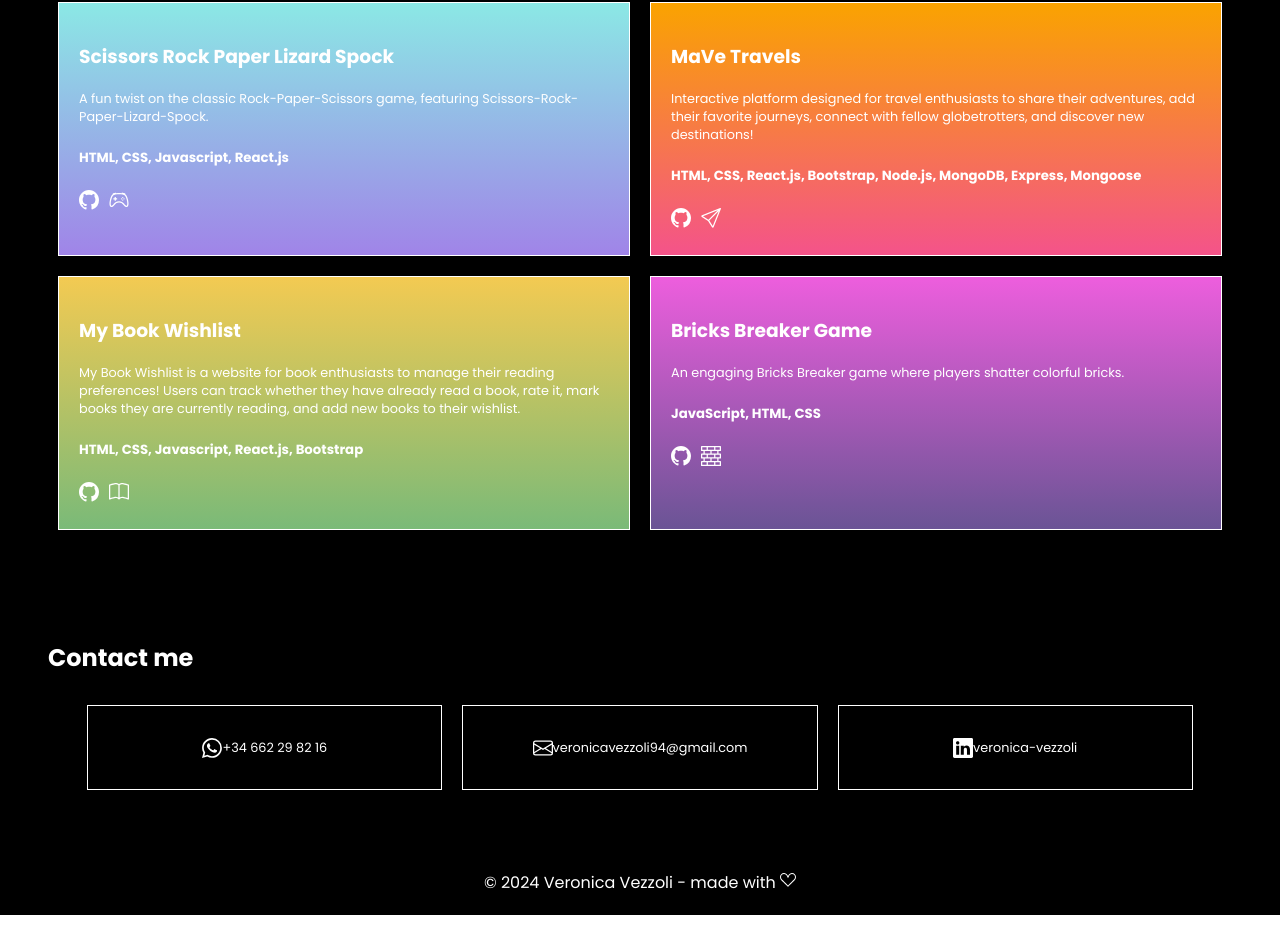
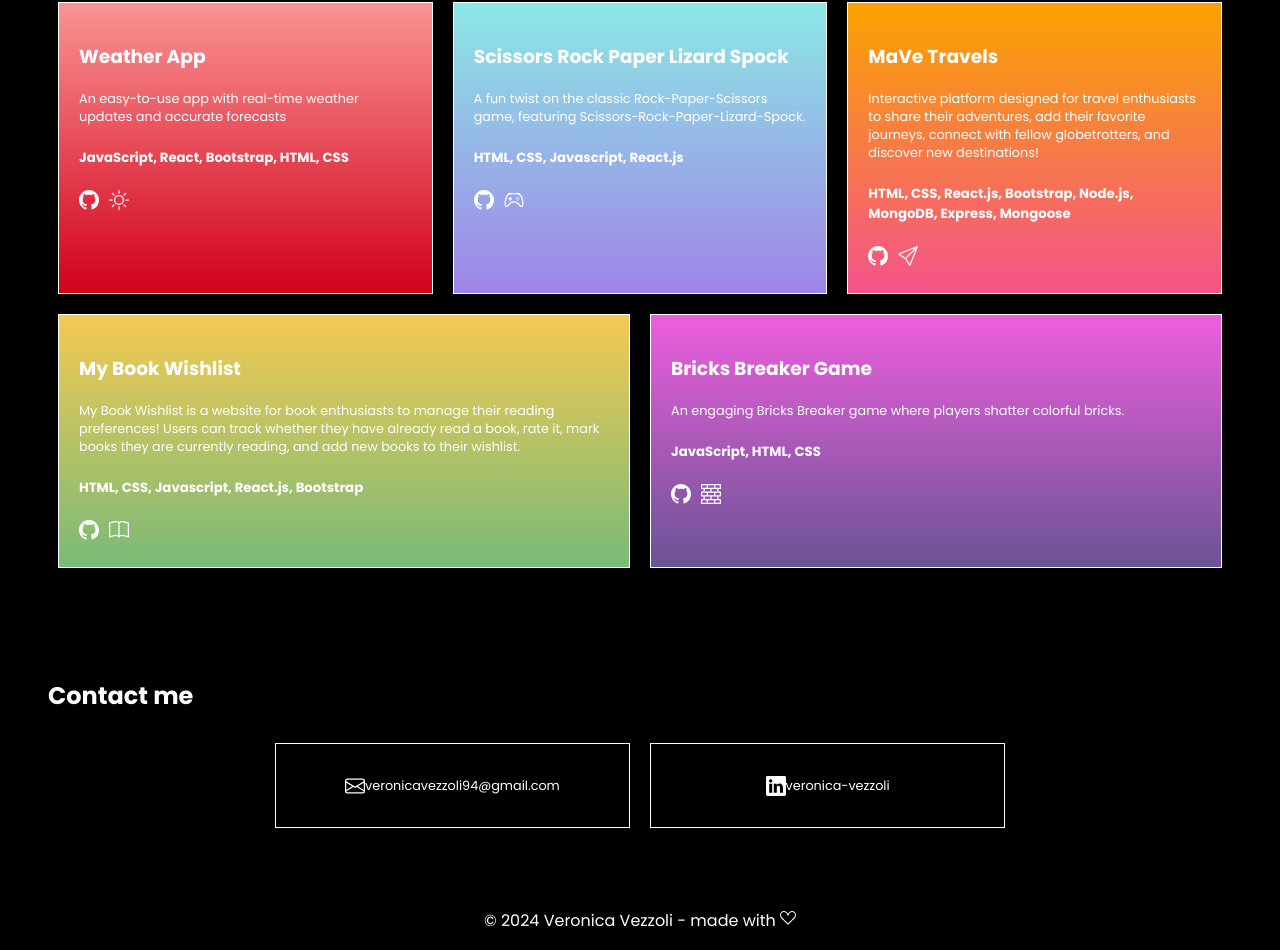
Before and after one commit to VeronicaVez/portfolio, a React (Vite) app: page / in a window 1280 px wide. Shown: the part 858-1808 px from the top of the page. Before the commit the page ends 1773 px from the top, so only its background shows below. Built offline with nearby package versions, Linux system fonts and the light colour scheme.

Commit message:
project added

```diff
--- a/src/Components/ContactMe/ContactMe.css
+++ b/src/Components/ContactMe/ContactMe.css
@@ -15,7 +15,7 @@
     justify-content: center;
     align-items: center;
     border: 1px solid white;
-    width: 90%;
+    width: 100%;
 }
 
 @media screen and (min-width: 992px) {
--- a/src/Components/ContactMe/ContactMe.jsx
+++ b/src/Components/ContactMe/ContactMe.jsx
@@ -5,25 +5,6 @@
     <div className="contactme" id="contact-me">
       <h2>Contact me</h2>
       <div className="contact-style">
-        <a
-          className="contact-card"
-          href="https://api.whatsapp.com/send?phone=+34662298216&text=Hi, Veronica!"
-          target="_blank"
-        >
-          <article className="contact">
-            <svg
-              xmlns="http://www.w3.org/2000/svg"
-              width="20"
-              height="20"
-              fill="white"
-              class="bi bi-whatsapp"
-              viewBox="0 0 16 16"
-            >
-              <path d="M13.601 2.326A7.85 7.85 0 0 0 7.994 0C3.627 0 .068 3.558.064 7.926c0 1.399.366 2.76 1.057 3.965L0 16l4.204-1.102a7.9 7.9 0 0 0 3.79.965h.004c4.368 0 7.926-3.558 7.93-7.93A7.9 7.9 0 0 0 13.6 2.326zM7.994 14.521a6.6 6.6 0 0 1-3.356-.92l-.24-.144-2.494.654.666-2.433-.156-.251a6.56 6.56 0 0 1-1.007-3.505c0-3.626 2.957-6.584 6.591-6.584a6.56 6.56 0 0 1 4.66 1.931 6.56 6.56 0 0 1 1.928 4.66c-.004 3.639-2.961 6.592-6.592 6.592m3.615-4.934c-.197-.099-1.17-.578-1.353-.646-.182-.065-.315-.099-.445.099-.133.197-.513.646-.627.775-.114.133-.232.148-.43.05-.197-.1-.836-.308-1.592-.985-.59-.525-.985-1.175-1.103-1.372-.114-.198-.011-.304.088-.403.087-.088.197-.232.296-.346.1-.114.133-.198.198-.33.065-.134.034-.248-.015-.347-.05-.099-.445-1.076-.612-1.47-.16-.389-.323-.335-.445-.34-.114-.007-.247-.007-.38-.007a.73.73 0 0 0-.529.247c-.182.198-.691.677-.691 1.654s.71 1.916.81 2.049c.098.133 1.394 2.132 3.383 2.992.47.205.84.326 1.129.418.475.152.904.129 1.246.08.38-.058 1.171-.48 1.338-.943.164-.464.164-.86.114-.943-.049-.084-.182-.133-.38-.232" />
-            </svg>
-            <p>+34 662 29 82 16</p>
-          </article>
-        </a>
         <a
           className="contact-card"
           href="mailto:veronicavezzoli94@gmail.com"
--- a/src/Components/Projects/Projects.css
+++ b/src/Components/Projects/Projects.css
@@ -23,7 +23,11 @@
     background: linear-gradient(#ED5EDD, #6A5495)
 }
 
-.projects-cards.game1:hover, .game2:hover, .travels:hover, .books:hover{
+.projects-cards.weather {
+    background: linear-gradient(#FA9494, #D2001A)
+}
+
+.projects-cards.game1:hover, .game2:hover, .travels:hover, .books:hover, .weather:hover{
     background:transparent
 }
 
--- a/src/Components/Projects/Projects.jsx
+++ b/src/Components/Projects/Projects.jsx
@@ -5,6 +5,46 @@
     <div className="projects" id="projects">
       <h2>Projects</h2>
       <div className="flex">
+        <article className="projects-cards weather">
+          <h3>Weather App</h3>
+          <p className="project-description">
+            An easy-to-use app with real-time weather updates and accurate
+            forecasts
+          </p>
+          <h5>JavaScript, React, Bootstrap, HTML, CSS</h5>
+          <div className="repo-demo">
+            <a
+              href="https://github.com/VeronicaVez/weather-app"
+              target="_blank"
+            >
+              <svg
+                xmlns="http://www.w3.org/2000/svg"
+                width="20"
+                height="20"
+                fill="white"
+                class="bi bi-github"
+                viewBox="0 0 16 16"
+              >
+                <path d="M8 0C3.58 0 0 3.58 0 8c0 3.54 2.29 6.53 5.47 7.59.4.07.55-.17.55-.38 0-.19-.01-.82-.01-1.49-2.01.37-2.53-.49-2.69-.94-.09-.23-.48-.94-.82-1.13-.28-.15-.68-.52-.01-.53.63-.01 1.08.58 1.23.82.72 1.21 1.87.87 2.33.66.07-.52.28-.87.51-1.07-1.78-.2-3.64-.89-3.64-3.95 0-.87.31-1.59.82-2.15-.08-.2-.36-1.02.08-2.12 0 0 .67-.21 2.2.82.64-.18 1.32-.27 2-.27s1.36.09 2 .27c1.53-1.04 2.2-.82 2.2-.82.44 1.1.16 1.92.08 2.12.51.56.82 1.27.82 2.15 0 3.07-1.87 3.75-3.65 3.95.29.25.54.73.54 1.48 0 1.07-.01 1.93-.01 2.2 0 .21.15.46.55.38A8.01 8.01 0 0 0 16 8c0-4.42-3.58-8-8-8" />
+              </svg>
+            </a>
+            <a
+              href="https://weather-app-veronicavez.netlify.app/"
+              target="_blank"
+            >
+              <svg
+                xmlns="http://www.w3.org/2000/svg"
+                width="20"
+                height="20"
+                fill="white"
+                class="bi bi-sun"
+                viewBox="0 0 16 16"
+              >
+                <path d="M8 11a3 3 0 1 1 0-6 3 3 0 0 1 0 6m0 1a4 4 0 1 0 0-8 4 4 0 0 0 0 8M8 0a.5.5 0 0 1 .5.5v2a.5.5 0 0 1-1 0v-2A.5.5 0 0 1 8 0m0 13a.5.5 0 0 1 .5.5v2a.5.5 0 0 1-1 0v-2A.5.5 0 0 1 8 13m8-5a.5.5 0 0 1-.5.5h-2a.5.5 0 0 1 0-1h2a.5.5 0 0 1 .5.5M3 8a.5.5 0 0 1-.5.5h-2a.5.5 0 0 1 0-1h2A.5.5 0 0 1 3 8m10.657-5.657a.5.5 0 0 1 0 .707l-1.414 1.415a.5.5 0 1 1-.707-.708l1.414-1.414a.5.5 0 0 1 .707 0m-9.193 9.193a.5.5 0 0 1 0 .707L3.05 13.657a.5.5 0 0 1-.707-.707l1.414-1.414a.5.5 0 0 1 .707 0m9.193 2.121a.5.5 0 0 1-.707 0l-1.414-1.414a.5.5 0 0 1 .707-.707l1.414 1.414a.5.5 0 0 1 0 .707M4.464 4.465a.5.5 0 0 1-.707 0L2.343 3.05a.5.5 0 1 1 .707-.707l1.414 1.414a.5.5 0 0 1 0 .708" />
+              </svg>
+            </a>
+          </div>
+        </article>
         <article className="projects-cards game2">
           <h3>Scissors Rock Paper Lizard Spock</h3>
           <p className="project-description">
```
